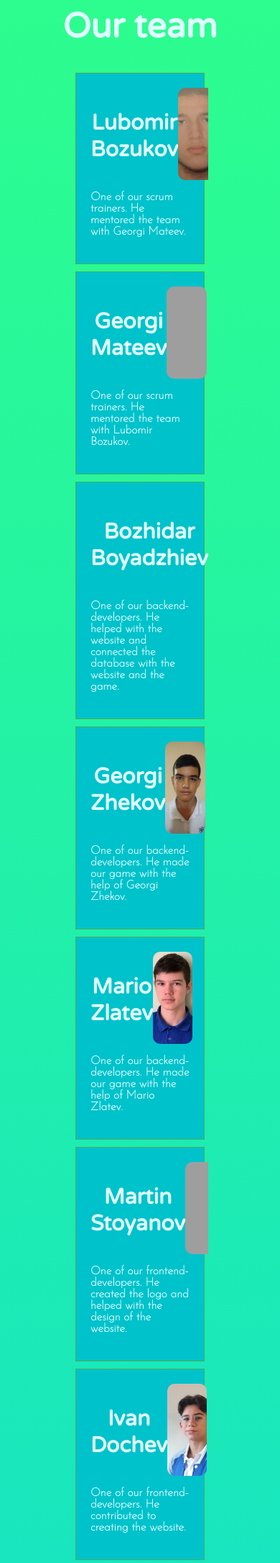
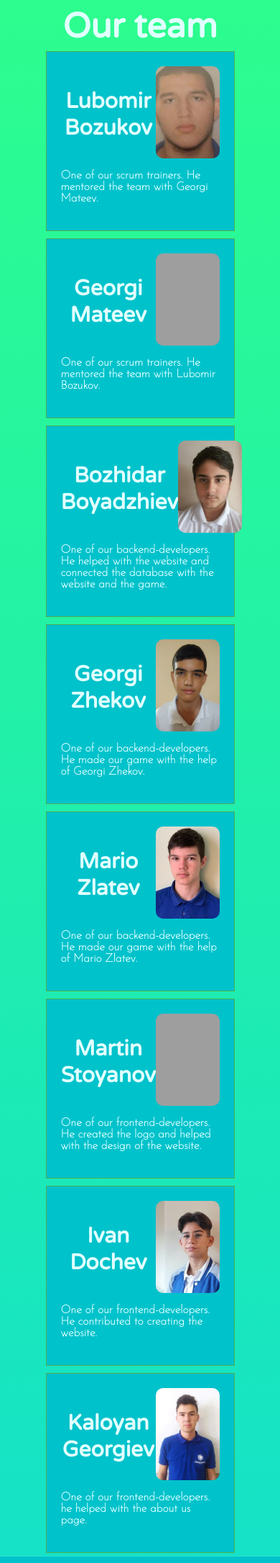
Before and after one commit to codingburgas/Pirate-s-Cove, a PHP site: page /about.php in a window 390 px wide. Shown: the part 72-2243 px from the top of the page at 72% size. Run offline with PHP 8.4, Linux system fonts and the light colour scheme; data that the repository does not hold is empty; grey boxes are pictures that could not be loaded.

Commit message:
Divide mobile css into seperate files, responsivness for about us page

```diff
--- a/Website/assets/styles/about-style.css
+++ b/Website/assets/styles/about-style.css
@@ -33,16 +33,10 @@
 
 .title {
 	padding-top: 2%;
-	padding-bottom: -2%;
 	margin: 0;
 	text-align: center;
 }
 
-section {
-  min-height: 100vh;
-  justify-content: center;
-  align-items: center;
-}
 section:nth-child(1) {
   color: #e0ffff;
 }
--- /dev/null
+++ b/Website/assets/styles/responsivness/mobile-about.css
@@ -0,0 +1,41 @@
+@media (min-width: 641px) {
+	.download {
+  	  margin: 90px;
+	  width: 25%;
+	}
+
+	input, textarea {
+		font-size: 0.8em;
+	}
+}
+
+@media (max-width: 640px) {
+
+	.container {
+		padding: 0;
+	}
+
+	.section-one, .section-two, .section-three {
+	  flex-wrap: wrap;
+	  font-size: 0.7rem;
+	  height: 100vh;
+	  padding: 3%;
+	}
+
+	.section-one, .section-two {
+		height: 100%;
+	}
+
+	.welcome-image {
+		width: 100%;
+	}
+
+	.download {
+	  margin-bottom: 30px;
+	  width: 70%;
+	}
+
+	input, textarea {
+		font-size: 1rem;
+	}
+}
--- /dev/null
+++ b/Website/assets/styles/responsivness/mobile-index.css
@@ -0,0 +1,22 @@
+@media (max-width: 640px) {
+  section h1 {
+    font-size: 2rem;
+    text-align: center;
+  }
+
+  section .text-container {
+
+    flex-wrap: wrap;
+  }
+
+  .text-box {
+  	padding: 0px;
+  	width: 100%;
+  }
+
+  .text-container {
+  	width: 70%;
+  	margin-left: auto;
+  	margin-right: auto;
+  }
+}
--- a/Website/assets/styles/responsivness/mobile-responsivness.css
+++ b/Website/assets/styles/responsivness/mobile-responsivness.css
@@ -1,13 +1,3 @@
-@media (max-width: 900px) {
-  section h1 {
-    font-size: 2rem;
-    text-align: center;
-  }
-  section .text-container {
-    flex-direction: column;
-  }
-}
-
 /*Navigation bar responsivness*/
 
 @media (max-width: 640px) {
@@ -23,47 +13,3 @@
 		padding: 15px;
 	}
 }
-
-/*Home page responsivness*/
-
-@media (min-width: 641px) {
-	.download {
-  	  margin: 90px;
-	  width: 25%;
-	}
-
-	input, textarea {
-		font-size: 0.8em;
-	}
-}
-
-@media (max-width: 640px) {
-
-	.container {
-		padding: 0;
-	}
-
-	.section-one, .section-two, .section-three {
-	  flex-wrap: wrap;
-	  font-size: 0.7rem;
-	  height: 100vh;
-	  padding: 3%;
-	}
-
-	.section-one, .section-two {
-		height: 100%;
-	}
-
-	.welcome-image {
-		width: 100%;
-	}
-
-	.download {
-	  margin-bottom: 30px;
-	  width: 70%;
-	}
-
-	input, textarea {
-		font-size: 1rem;
-	}
-}
--- a/Website/templates/about.html
+++ b/Website/templates/about.html
@@ -4,7 +4,7 @@
 <div class="container">
 <section>
   <h1 class="title">Our team</h1>
-  <div class="container reveal fade-left">
+  <div class="reveal fade-left">
     <div class="text-container">
       <div class="text-box">
 		<div style="display: flex;">
--- a/Website/templates/header.html
+++ b/Website/templates/header.html
@@ -6,6 +6,8 @@
   <title>The Pirate Cove</title>
   <link rel="stylesheet" type="text/css" href="assets/styles/style.css">
   <link rel="stylesheet" type="text/css" href="assets/styles/responsivness/mobile-responsivness.css">
+  <link rel="stylesheet" type="text/css" href="assets/styles/responsivness/mobile-index.css">
+  <link rel="stylesheet" type="text/css" href="assets/styles/responsivness/mobile-about.css">
   <link rel="stylesheet" href="https://cdnjs.cloudflare.com/ajax/libs/font-awesome/4.7.0/css/font-awesome.min.css">
 </head>
 <body>
```
Also changed, not shown: Website/assets/styles/responsivness/mobile-profile.css (added), Website/assets/styles/responsivness/mobile-registration.css (added), 2 other files.
